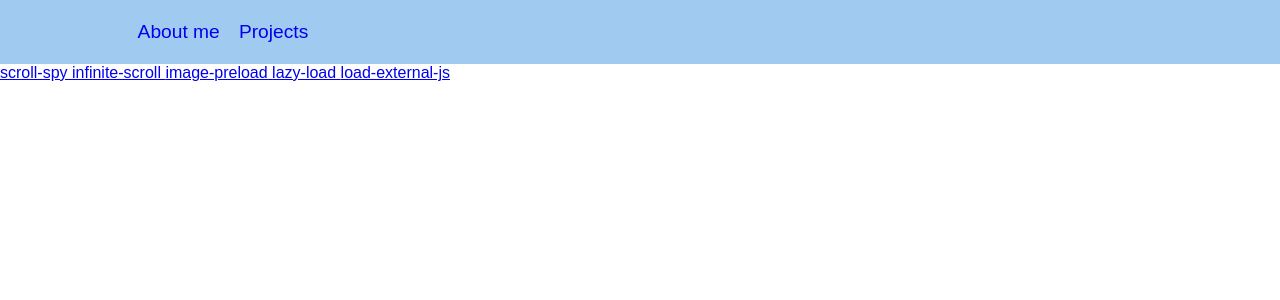
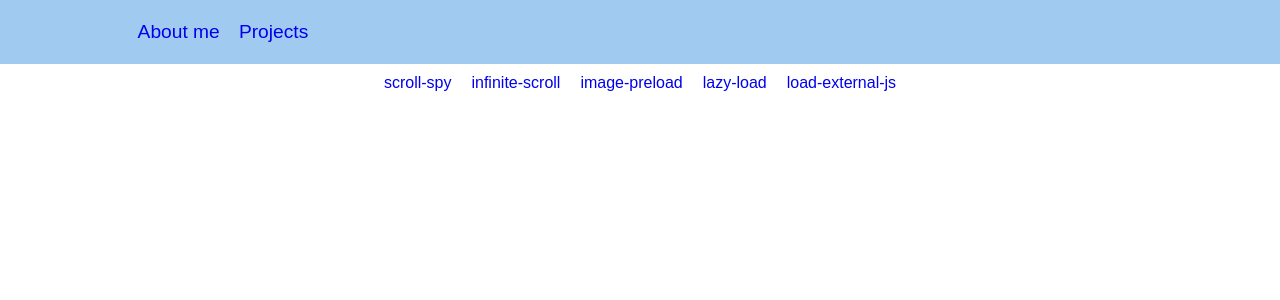
Before and after one commit to uttu90/react-experience, a React (Create React App) app: page /projects in a window 1280 px wide. Shown: the top 300 px of the page. Built offline with nearby package versions, Linux system fonts and the light colour scheme; what animated would draw is missing.

Commit message:
Modify project list style

```diff
--- /dev/null
+++ b/src/containers/Projects.css
@@ -0,0 +1,14 @@
+.container {
+  display: flex;
+  justify-content: center;
+}
+
+.container a {
+  text-decoration: none;
+  padding: 10px;
+  border-radius: 3px;
+}
+
+.container a:hover {
+  background-color: lightseagreen;
+}
--- a/src/containers/Projects.js
+++ b/src/containers/Projects.js
@@ -7,8 +7,14 @@ import InfinityFace from '../samples/InfinityFace';
 import Galery from '../samples/Galery';
 import LazyFace from '../samples/LazyFace';
 import GoogleMap from '../samples/GoogleMap';
+import {
+  enterTimingSample,
+  exitTimingSample,
+  interpolateStyleSample
+} from '../components/animate-route/animateRoute';
 
-import { enterTimingSample, exitTimingSample, interpolateStyleSample} from '../components/animate-route/animateRoute';
+import './Projects.css';
+
 
 const enhance = animateRoute(enterTimingSample, exitTimingSample, interpolateStyleSample);
 const AnimatedStickyNav = enhance(StickyNav);
@@ -17,7 +23,7 @@ const AnimatedGalery = enhance(Galery);
 const AnimatedLazyFace = enhance(LazyFace);
 const AnimatedGoogleMap = enhance(GoogleMap);
 
-const routeTimeout = {
+const ROUTE_TIMEOUT = {
   enter: 1000,
   exit: 500
 }
@@ -27,33 +33,35 @@ class Projects extends Component {
     const { match, location } = this.props;
     return (
       <div>
-        <Link to={`${match.url}/scroll-spy`}> scroll-spy </Link>
-        <Link to={`${match.url}/infinite-scroll`}> infinite-scroll </Link>
-        <Link to={`${match.url}/image-preload`}> image-preload </Link>
-        <Link to={`${match.url}/lazy-load`}> lazy-load </Link>
-        <Link to={`${match.url}/load-external-js`}> load-external-js </Link>
+        <div className="container">
+          <Link to={`${match.url}/scroll-spy`}> scroll-spy </Link>
+          <Link to={`${match.url}/infinite-scroll`}> infinite-scroll </Link>
+          <Link to={`${match.url}/image-preload`}> image-preload </Link>
+          <Link to={`${match.url}/lazy-load`}> lazy-load </Link>
+          <Link to={`${match.url}/load-external-js`}> load-external-js </Link>
+        </div>
         <TransitionGroup>
           <Transition
             key={location.key}
-            timeout={routeTimeout}
+            timeout={ROUTE_TIMEOUT}
           >
             {
               status => (
                 <Switch location={location}>
                   <Route path={`${match.url}/scroll-spy`}>
-                    <AnimatedStickyNav status={status} />
+                    <AnimatedStickyNav status={status} timeout={ROUTE_TIMEOUT}/>
                   </Route>
                   <Route path={`${match.url}/infinite-scroll`}>
-                    <AnimatedInfinityFace status={status} />
+                    <AnimatedInfinityFace status={status} timeout={ROUTE_TIMEOUT} />
                   </Route>
                   <Route path={`${match.url}/image-preload`}>
-                    <AnimatedGalery status={status} />
+                    <AnimatedGalery status={status} timeout={ROUTE_TIMEOUT}/>
                   </Route>
                   <Route path={`${match.url}/lazy-load`}>
-                    <AnimatedLazyFace status={status} />
+                    <AnimatedLazyFace status={status} timeout={ROUTE_TIMEOUT}/>
                   </Route>
                   <Route path={`${match.url}/load-external-js`}>
-                    <AnimatedGoogleMap status={status} />
+                    <AnimatedGoogleMap status={status} timeout={ROUTE_TIMEOUT}/>
                   </Route>
                 </Switch>
               )
```
